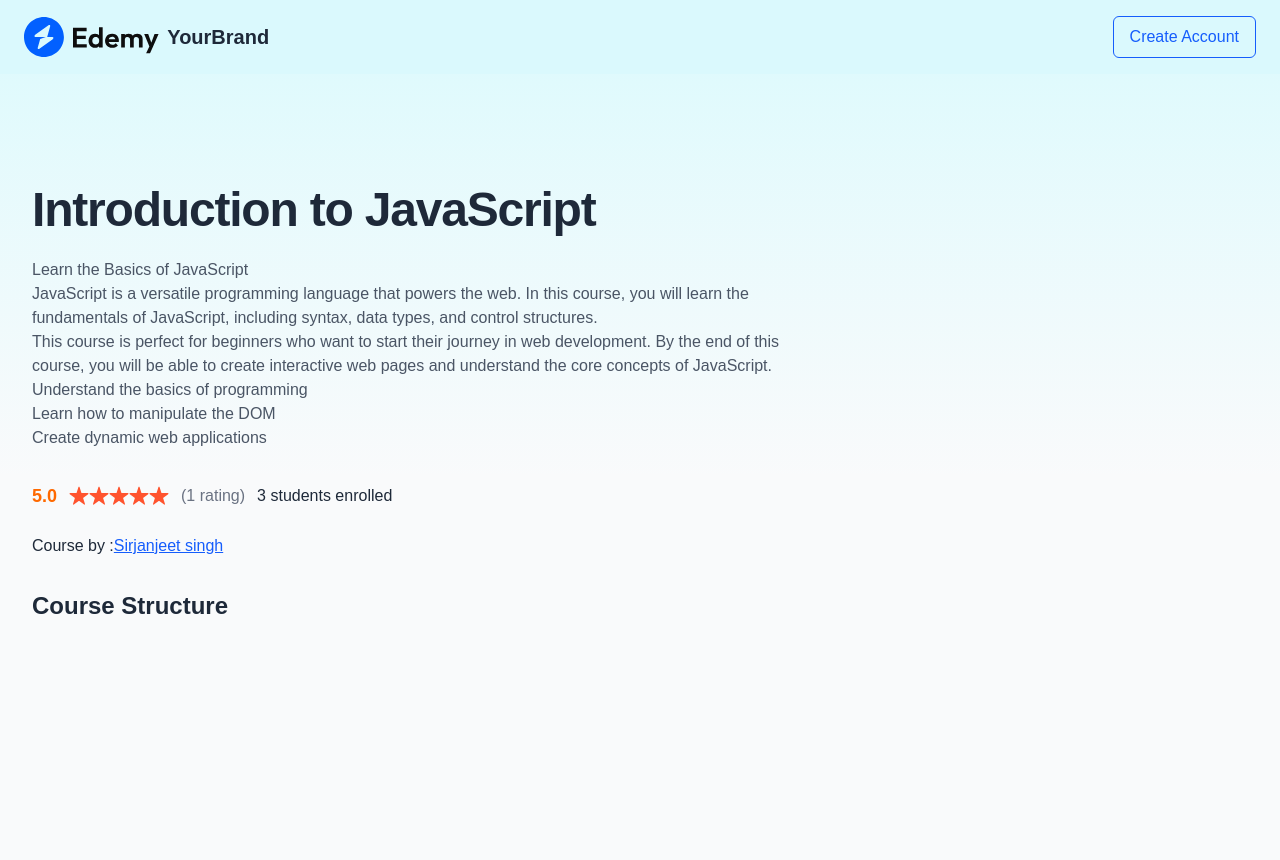
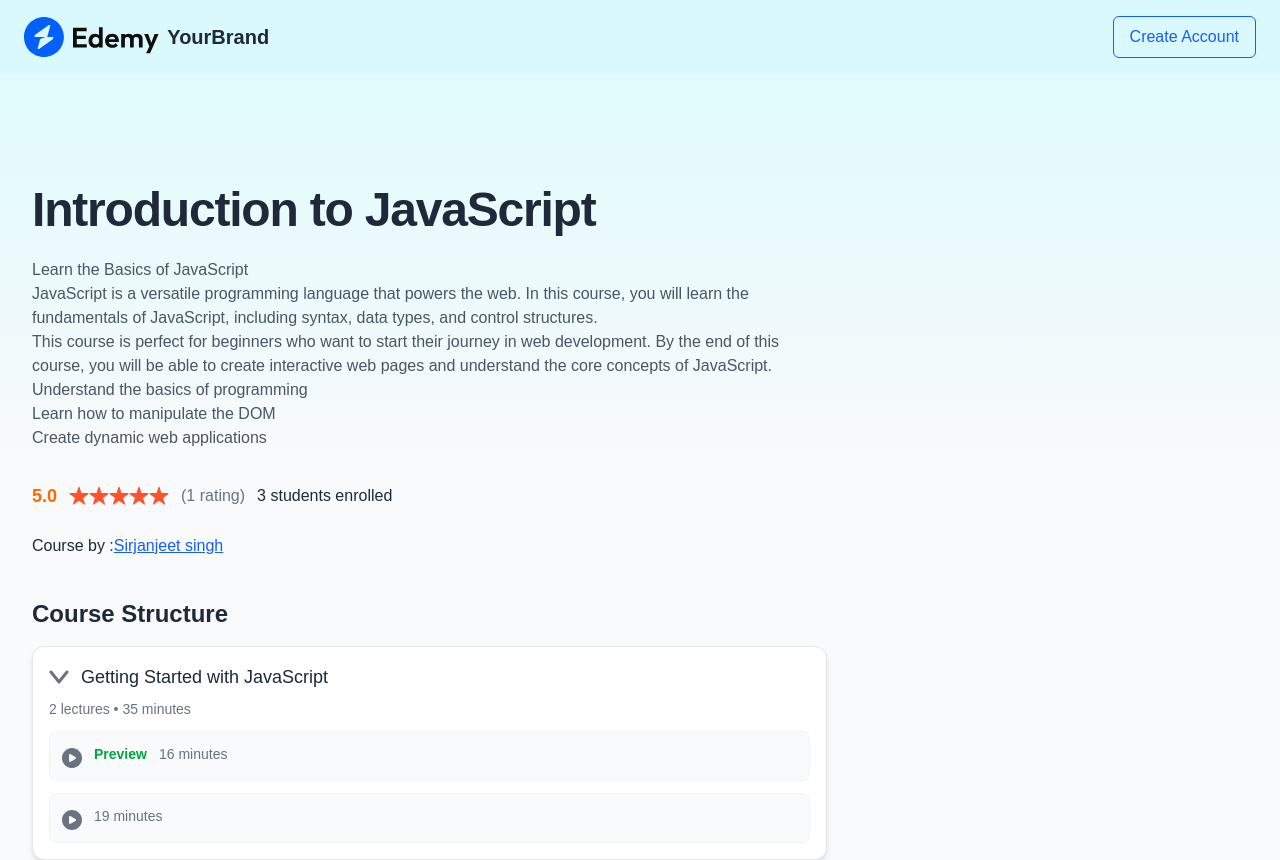
Before and after one commit to itsjeet04/LMS-mern, a React (Vite) app in the folder LMS-MERN-client/: page /course/605c72efb3f1c2b1f8e4e1a1 in a window 1280 px wide. Shown: the top 860 px of the page. Built offline with nearby package versions, Linux system fonts and the light colour scheme; no server answers; a web font is replaced by a local one.

Commit message:
setting course structure

```diff
--- a/LMS-MERN-client/src/pages/student/CourseDetails.jsx
+++ b/LMS-MERN-client/src/pages/student/CourseDetails.jsx
@@ -3,10 +3,11 @@ import { useParams } from 'react-router-dom';
 import { AppContext } from '../../context/AppContext';
 import { assets } from '../../assets/assets';
 import Loading from '../../components/student/Loading';
+import humanizeDuration from 'humanize-duration'
 
 function CourseDetails() {
   const { id } = useParams();
-  const { allCourses, calcCourseRating } = useContext(AppContext);
+  const { allCourses, calcCourseRating, calcNumberOfLectures, calcCourseTime, calcChapterTime } = useContext(AppContext);
   const [courseData, setCourseData] = useState(null);
 
   useEffect(() => {
@@ -67,14 +68,53 @@ function CourseDetails() {
             </div>
             <p>
               Course by :
-             <span className='underline text-blue-600'>
-               Sirjanjeet singh
-             </span>
+              <span className='underline text-blue-600'>
+                Sirjanjeet singh
+              </span>
             </p>
+{/* Course Structure */}
+<h2 className='text-2xl font-semibold text-gray-800 mt-10 mb-4'>
+  Course Structure
+</h2>
+<div className="space-y-6">
+  {courseData.courseContent.map((chapter, index) => (
+    <div key={index} className="bg-white rounded-xl shadow-md p-4 border border-gray-200">
+      <div className="flex items-center gap-3 mb-2">
+        <img src={assets.down_arrow_icon} alt="arrow" className="w-5 h-5" />
+        <p className="text-lg font-medium text-gray-800">{chapter.chapterTitle}</p>
+      </div>
+      <p className="text-sm text-gray-500 mb-3">
+        {chapter.chapterContent.length} lectures • {calcChapterTime(chapter)}
+      </p>
+      <ul className="space-y-3">
+        {chapter.chapterContent.map((lecture, i) => (
+          <li
+            key={i}
+            className="flex items-start gap-3 bg-gray-50 hover:bg-gray-100 p-3 rounded-lg border border-gray-100 transition"
+          >
+            <img src={assets.play_icon} alt="play-icon" className="w-5 h-5 mt-1" />
+            <div className="flex-1">
+              <p className="font-medium text-gray-700">{lecture.lectureTitile}</p>
+              <div className="flex gap-3 text-sm text-gray-500">
+                {lecture.isPreviewFree && (
+                  <p className="text-green-600 font-semibold">Preview</p>
+                )}
+                <p>
+                  {humanizeDuration(lecture.lectureDuration * 60 * 1000, {
+                    units: ['h', 'm', 's']
+                  })}
+                </p>
+              </div>
+            </div>
+          </li>
+        ))}
+      </ul>
+    </div>
+  ))}
+</div>
 
-            <h2 className='text-2xl font-semibold text-gray-800 mt-8'>
-              Course Structure
-            </h2>
+
+
 
           </div>
 
```
